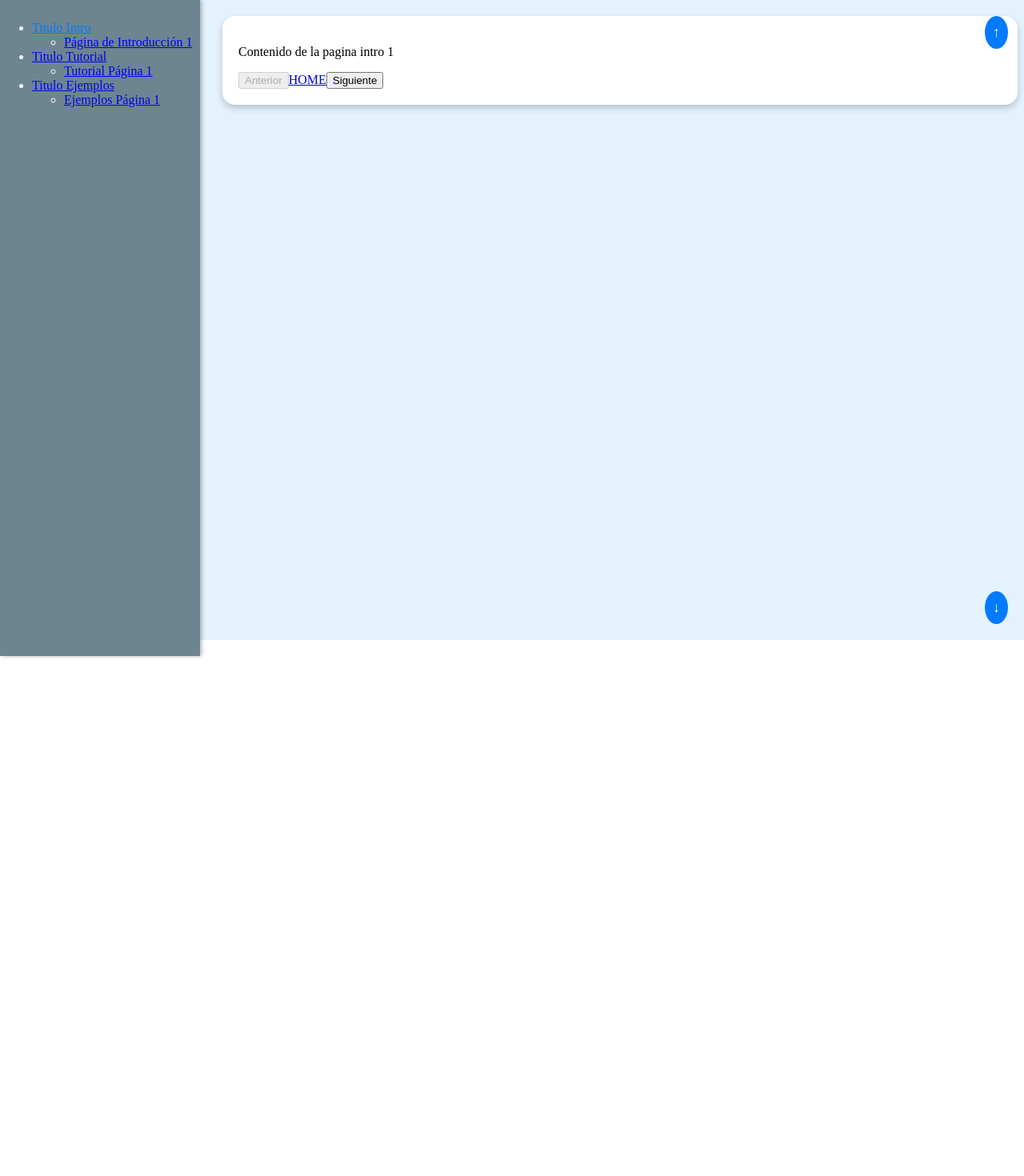
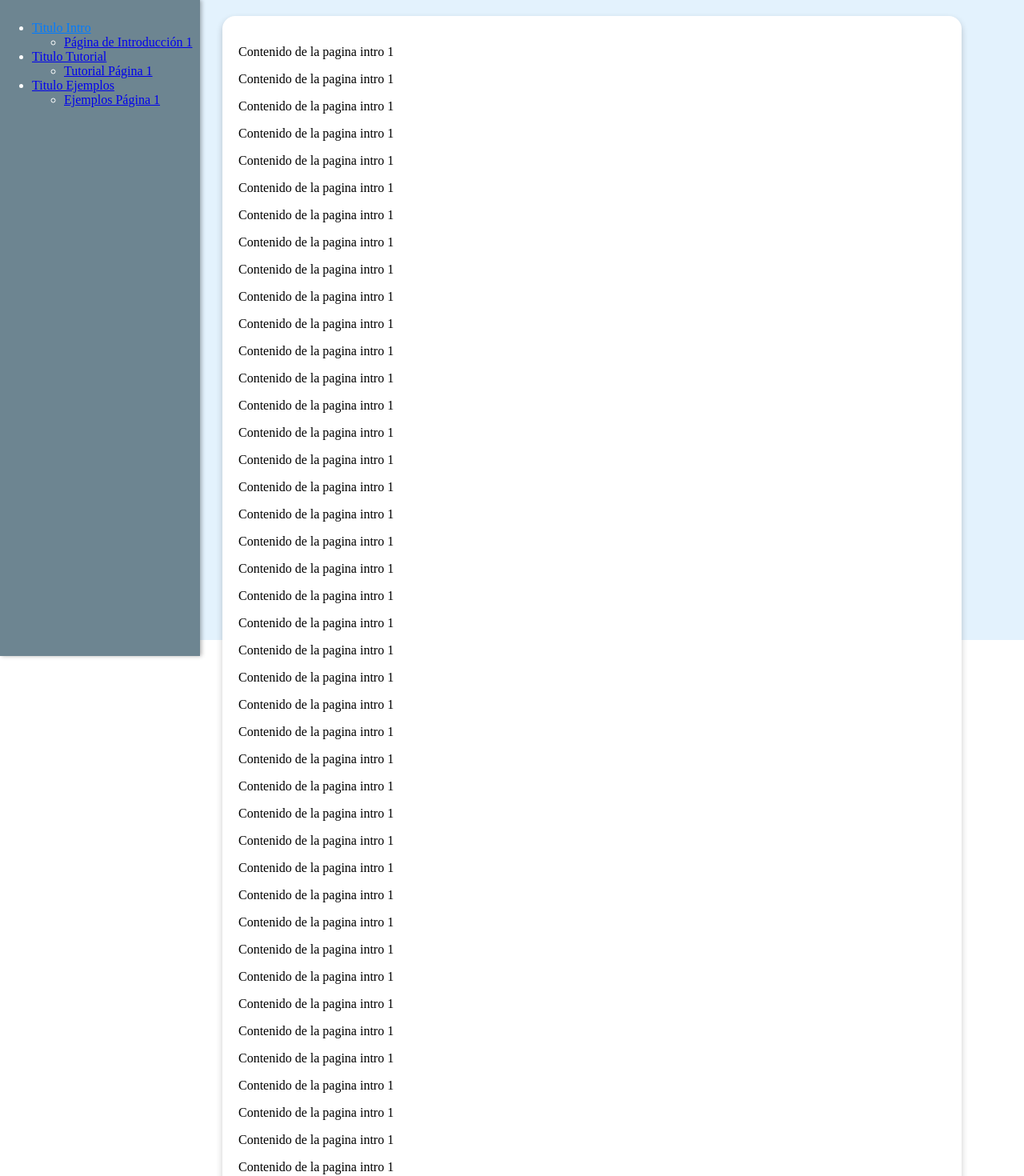
Before and after one commit to SamuelCalzadilla/TerceraApp, an Angular app: page /intro/1 in a window 1280 px wide. Shown: the top 1470 px of the page at 80% size. Before the commit the page ends 800 px from the top, so only its background shows below. Built offline with nearby package versions, Linux system fonts and the light colour scheme.

Commit message:
Desaparición botones subir y bajar

```diff
--- a/src/app/app.component.css
+++ b/src/app/app.component.css
@@ -34,6 +34,7 @@
     border-radius: 16px;
     box-shadow: 0 4px 8px rgba(0, 0, 0, 0.2);
     padding: 20px;
+    margin-right: 70px;
   }
 
   /* Contenido específico de cada página */
--- a/src/app/intro/pagina-intro-1/pagina-intro-1.component.html
+++ b/src/app/intro/pagina-intro-1/pagina-intro-1.component.html
@@ -1 +1,43 @@
 <p>Contenido de la pagina intro 1</p>
+<p>Contenido de la pagina intro 1</p>
+<p>Contenido de la pagina intro 1</p>
+<p>Contenido de la pagina intro 1</p>
+<p>Contenido de la pagina intro 1</p>
+<p>Contenido de la pagina intro 1</p>
+<p>Contenido de la pagina intro 1</p>
+<p>Contenido de la pagina intro 1</p>
+<p>Contenido de la pagina intro 1</p>
+<p>Contenido de la pagina intro 1</p>
+<p>Contenido de la pagina intro 1</p>
+<p>Contenido de la pagina intro 1</p>
+<p>Contenido de la pagina intro 1</p>
+<p>Contenido de la pagina intro 1</p>
+<p>Contenido de la pagina intro 1</p>
+<p>Contenido de la pagina intro 1</p>
+<p>Contenido de la pagina intro 1</p>
+<p>Contenido de la pagina intro 1</p>
+<p>Contenido de la pagina intro 1</p>
+<p>Contenido de la pagina intro 1</p>
+<p>Contenido de la pagina intro 1</p>
+<p>Contenido de la pagina intro 1</p>
+<p>Contenido de la pagina intro 1</p>
+<p>Contenido de la pagina intro 1</p>
+<p>Contenido de la pagina intro 1</p>
+<p>Contenido de la pagina intro 1</p>
+<p>Contenido de la pagina intro 1</p>
+<p>Contenido de la pagina intro 1</p>
+<p>Contenido de la pagina intro 1</p>
+<p>Contenido de la pagina intro 1</p>
+<p>Contenido de la pagina intro 1</p>
+<p>Contenido de la pagina intro 1</p>
+<p>Contenido de la pagina intro 1</p>
+<p>Contenido de la pagina intro 1</p>
+<p>Contenido de la pagina intro 1</p>
+<p>Contenido de la pagina intro 1</p>
+<p>Contenido de la pagina intro 1</p>
+<p>Contenido de la pagina intro 1</p>
+<p>Contenido de la pagina intro 1</p>
+<p>Contenido de la pagina intro 1</p>
+<p>Contenido de la pagina intro 1</p>
+<p>Contenido de la pagina intro 1</p>
+<p>Contenido de la pagina intro 1</p>
--- a/src/app/shared/scroll-to-bottom/scroll-to-bottom.component.html
+++ b/src/app/shared/scroll-to-bottom/scroll-to-bottom.component.html
@@ -1 +1 @@
-<button class="scroll-to-bottom" (click)="scrollToBottom()">↓</button>
+<button *ngIf="isVisible" class="scroll-to-bottom" (click)="scrollToBottom()">↓</button>
--- a/src/app/shared/scroll-to-bottom/scroll-to-bottom.component.ts
+++ b/src/app/shared/scroll-to-bottom/scroll-to-bottom.component.ts
@@ -1,4 +1,4 @@
-import { Component } from '@angular/core';
+import { Component, HostListener } from '@angular/core';
 
 @Component({
   selector: 'app-scroll-to-bottom',
@@ -7,6 +7,19 @@ import { Component } from '@angular/core';
   styleUrls: ['./scroll-to-bottom.component.css']
 })
 export class ScrollToBottomComponent {
+  isVisible: boolean = true; // Controla la visibilidad del botón
+
+  // Escucha el evento de scroll en la ventana
+  @HostListener('window:scroll', [])
+  onWindowScroll(): void {
+    const scrollPosition = window.pageYOffset + window.innerHeight;
+    const pageHeight = document.body.scrollHeight;
+    const threshold = 50; // Umbral para considerar la cercanía al final
+
+    // Si estás cerca del final, oculta el botón
+    this.isVisible = pageHeight - scrollPosition > threshold;
+  }
+
   // Método para hacer scroll hacia abajo
   scrollToBottom(): void {
     window.scrollTo({ top: document.body.scrollHeight, behavior: 'smooth' });
--- a/src/app/shared/scroll-to-top/scroll-to-top.component.html
+++ b/src/app/shared/scroll-to-top/scroll-to-top.component.html
@@ -1 +1 @@
-<button class="scroll-to-top" (click)="scrollToTop()">↑</button>
+<button *ngIf="isVisible" class="scroll-to-top" (click)="scrollToTop()">↑</button>
--- a/src/app/shared/scroll-to-top/scroll-to-top.component.ts
+++ b/src/app/shared/scroll-to-top/scroll-to-top.component.ts
@@ -1,4 +1,4 @@
-import { Component } from '@angular/core';
+import { Component, HostListener } from '@angular/core';
 
 @Component({
   selector: 'app-scroll-to-top',
@@ -7,6 +7,15 @@ import { Component } from '@angular/core';
   styleUrls: ['./scroll-to-top.component.css']
 })
 export class ScrollToTopComponent {
+  isVisible: boolean = false; // Controla la visibilidad del botón
+
+  // Escucha el evento de scroll en la ventana
+  @HostListener('window:scroll', [])
+  onWindowScroll(): void {
+    // Muestra el botón si la posición del scroll es mayor a 20px
+    this.isVisible = window.pageYOffset > 20;
+  }
+
   // Método para hacer scroll hacia arriba
   scrollToTop(): void {
     window.scrollTo({ top: 0, behavior: 'smooth' });
```
